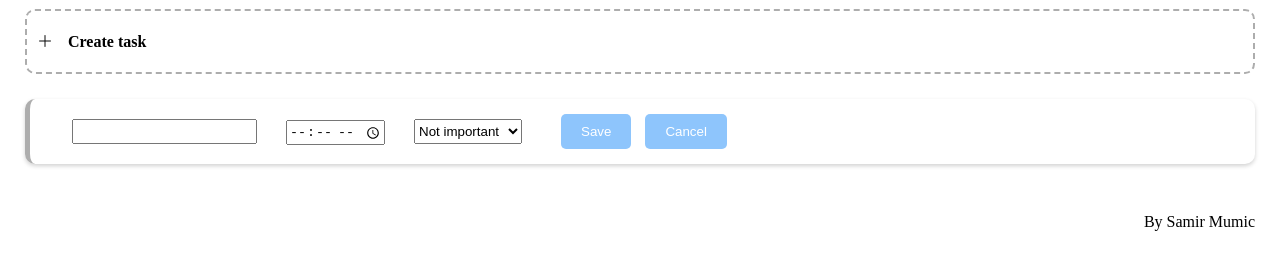
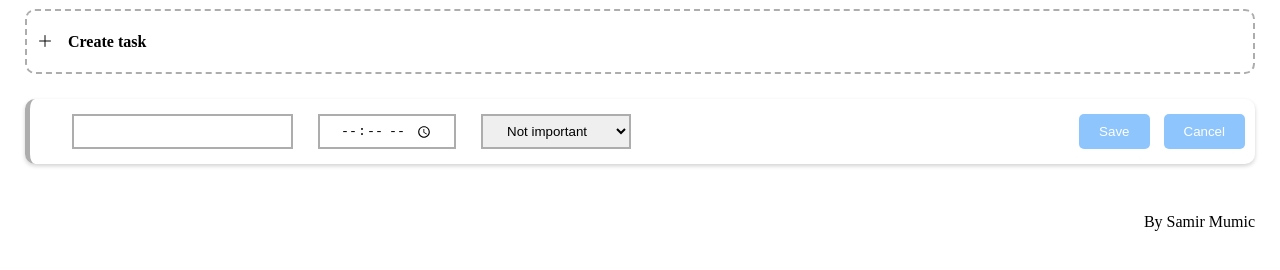
Before and after one commit to samumic/cas_fee_todo, a website with bundled scripts: page source/public/index.html in a window 1280 px wide. Both pictures are taken after a click on the element "Create task". Shown: the part 256-526 px from the top of the page. Built offline with nearby package versions, Linux system fonts and the light colour scheme; no server answers.

Commit message:
feat: adds refactoring

```diff
--- a/source/public/components/list-item-edit/list-item-edit.css
+++ b/source/public/components/list-item-edit/list-item-edit.css
@@ -6,8 +6,20 @@
 
 .task__list-item-input,
 .task__list-item-select {
-  height: 25px;
+  height: 35px;
   margin-right: 25px;
+  padding: 0 20px;
+  border: 2px solid var(--babyGrey);
+}
+
+.task__list-item-form {
+  width: 100%;
+  display: flex;
+  align-items: center;
+}
+
+.task__list-item-form-actions {
+  margin-left: auto;
 }
 
 .task__list-item-button:hover {
--- a/source/public/components/list-item-edit/list-item-edit.js
+++ b/source/public/components/list-item-edit/list-item-edit.js
@@ -2,24 +2,33 @@ class ListItemEdit {
   constructor() {
     this.template = `
         <li class="task__list-item task__list-item--edit js-task__list-item--edit" data-type="create">
-          <form class="js-task__list-item-form">
+          <form class="task__list-item-form js-task__list-item-form">
             <input class="task__list-item-input" type="text" name="task" value="{{task}}" required />
             <input class="task__list-item-input" type="time" name="time" value="{{time}}" required />
             <select class="task__list-item-select" name="priority" required>
-              <option value="0" selected>Not important</option>
-              <option value="1">Low</option>
-              <option value="2">High</option>
-              <option value="3">Very important</option>
+              {{#each priorityOptions}}
+                <option value="{{value}}">
+                    {{text}}
+                </option>
+              {{/each}}
             </select>
-            <button class="task__list-item-button task-list__button" type="button" data-event-type="{{eventTypeSave}}">Save</button>
-            <button class="task__list-item-button task-list__button" type="button" data-event-type="{{eventTypeCancel}}">Cancel</button>
+            <div class="task__list-item-form-actions">
+               <button class="task__list-item-button task-list__button" type="button" data-event-type="{{eventTypeSave}}">Save</button>
+               <button class="task__list-item-button task-list__button" type="button" data-event-type="{{eventTypeCancel}}">Cancel</button>
+            </div>
           </form>
         </li>`;
+    this.priorityOptions = [
+      {value: 0, text: 'Not important'},
+      {value: 1, text: 'Low'},
+      {value: 2, text: 'High'},
+      {value: 3, text: 'Very important'},
+    ];
   }
 
   initialize(context) {
     const template = Handlebars.compile(this.template);
-    return template(context);
+    return template({...context, priorityOptions: this.priorityOptions});
   }
 }
 
--- a/source/public/components/list/list.js
+++ b/source/public/components/list/list.js
@@ -70,7 +70,7 @@ class ListComponent {
   }
 
   saveItem(isUpdateItem) {
-    const formElement = this.editTaskItem.parentElement;
+    const formElement = this.editTaskItem.parentElement.parentElement;
     const taskElement = formElement.elements.task;
     const timeElement = formElement.elements.time;
     const priorityElement = formElement.elements.priority;
@@ -135,7 +135,7 @@ class ListComponent {
 
   resetCreateItem() {
     this.isCreating = false;
-    this.editTaskItem.parentElement.parentElement.remove();
+    this.editTaskItem.parentElement.parentElement.parentElement.remove();
     this.editTaskItem = null;
     this.editTaskItemId = null;
   }
```
